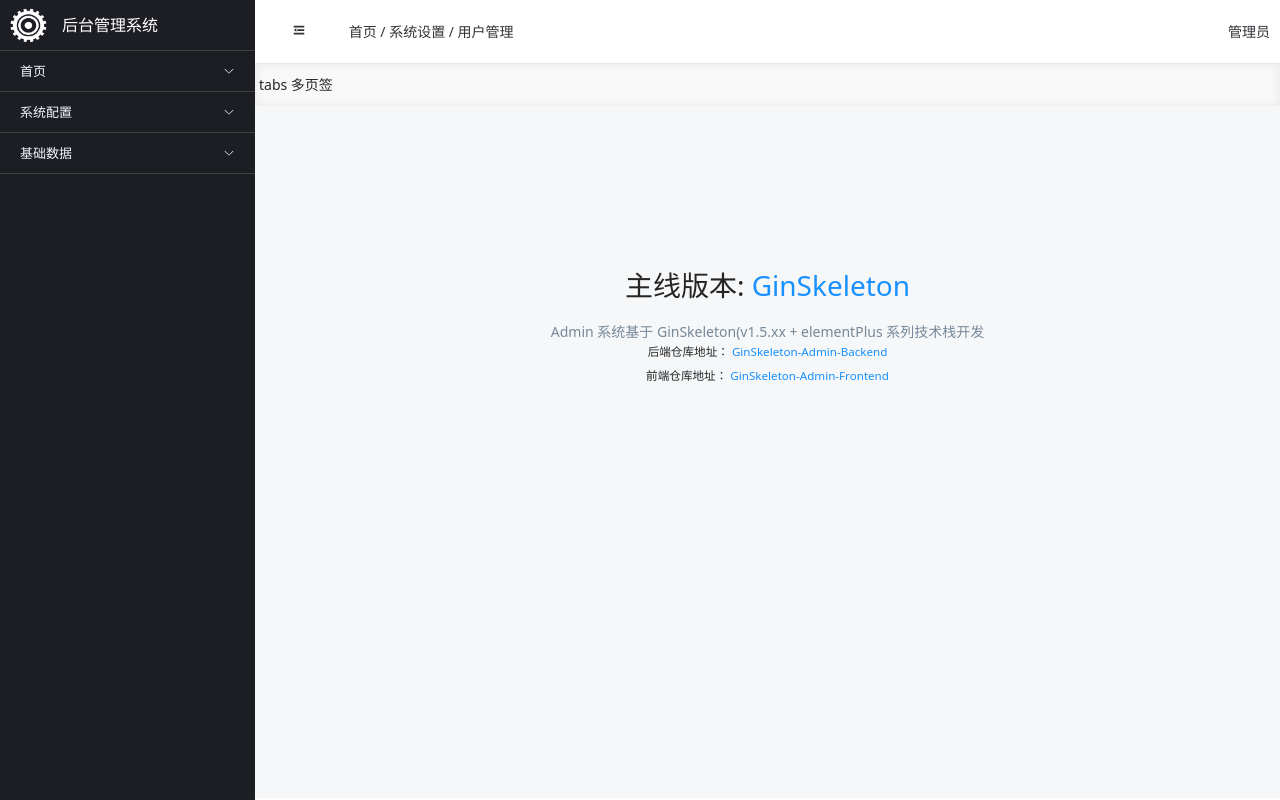
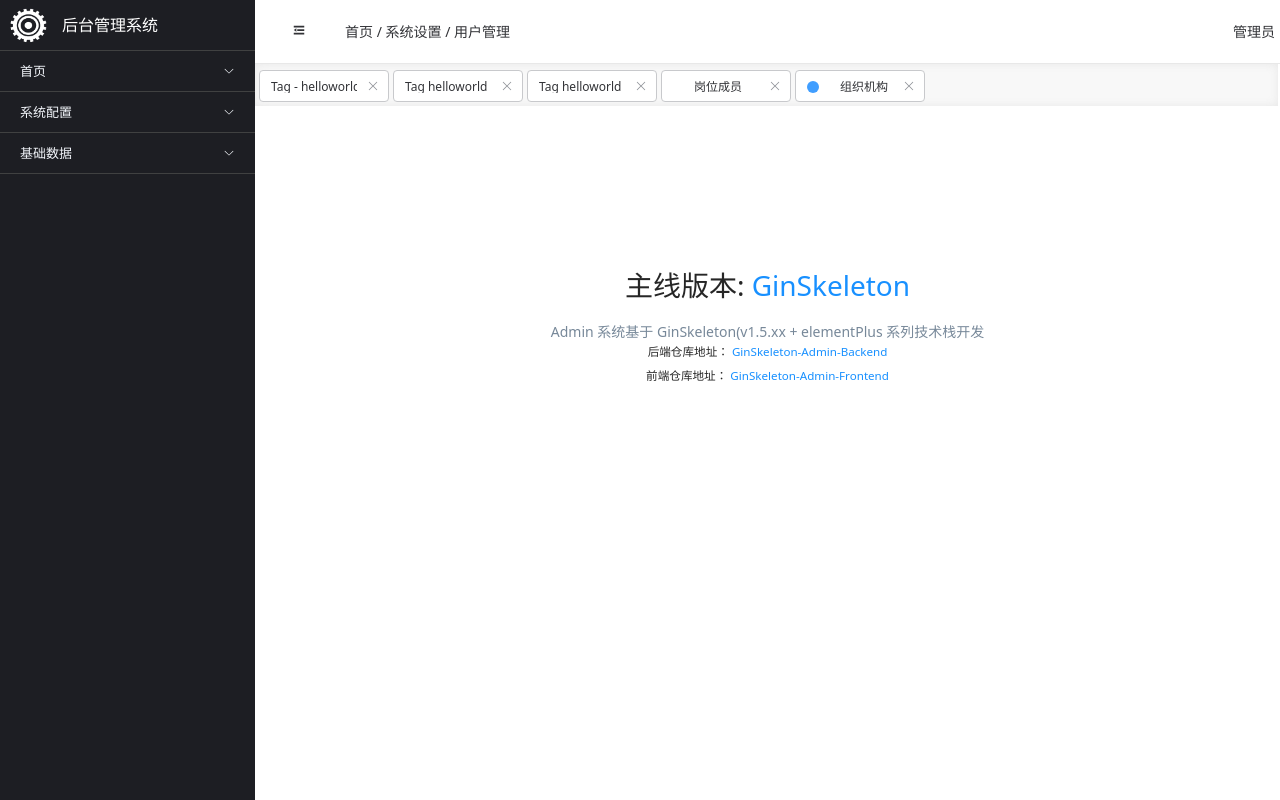
Before and after one commit to qifengzhang007/ginskeleton-admin2-frontend, a Vue app: page / in a window 1280 px wide. Built offline with nearby package versions, Linux system fonts and the light colour scheme; no server answers.

Commit message:
新增: tab 导航基本样式

```diff
--- a/src/components.d.ts
+++ b/src/components.d.ts
@@ -8,12 +8,12 @@
     Carouse: typeof import('./components/system-setting/login-form/carouse.vue')['default']
     Copy_right: typeof import('./components/system-setting/login-form/copy_right.vue')['default']
     ElAside: typeof import('element-plus/es')['ElAside']
-    ElButton: typeof import('element-plus/es')['ElButton']
     ElIcon: typeof import('element-plus/es')['ElIcon']
     ElMenu: typeof import('element-plus/es')['ElMenu']
     ElMenuItem: typeof import('element-plus/es')['ElMenuItem']
     ElMenuItemGroup: typeof import('element-plus/es')['ElMenuItemGroup']
     ElSubMenu: typeof import('element-plus/es')['ElSubMenu']
+    ElTag: typeof import('element-plus/es')['ElTag']
     Form: typeof import('./components/system-setting/login-form/form.vue')['default']
     Header_banner: typeof import('./components/system-setting/layout/header_banner.vue')['default']
     Left_menu: typeof import('./components/system-setting/layout/left_menu.vue')['default']
--- a/src/components/system-setting/layout/header_banner.vue
+++ b/src/components/system-setting/layout/header_banner.vue
@@ -1,13 +1,11 @@
 <template>
-  <div class="header">
-    <div class="left">
-   <span class="collaspe">
-      <el-icon ><fold/></el-icon>
-   </span>
+  <div class="header-banner">
+    <div class="header-banner-left">
+      <span class="collaspe">       <el-icon><fold/></el-icon>    </span>
+      <span class="menu-nav">首页 / 系统设置 / 用户管理</span>
+    </div>
 
-      首页 / 系统设置 / 用户管理
-    </div>
-    <div class="right">管理员</div>
+    <div class="header-banner-right">管理员</div>
 
   </div>
 
@@ -37,30 +35,34 @@
   margin-right: 6px;
 }
 
-.header {
+.header-banner {
   height: 64px;
   line-height: 64px;
   vertical-align: middle;
   border-bottom: #E8E8E8FF 1px solid;
 }
 
-.header > div {
+.header-banner > div {
   color: #323337;
 }
 
-.left {
+.header-banner-left {
   display: inline-block;
   float: left;
   width: 80%;
   padding-left: 4px;
 }
 
-.right {
+.menu-nav {
+  display: inline-block;
+}
+
+.header-banner-right {
   display: inline-block;
   float: right;
   width: 18%;
   text-align: right;
-  padding-right: 10px;
+  padding-right: 5px;
 }
 
 </style>
--- a/src/components/system-setting/layout/tabs.vue
+++ b/src/components/system-setting/layout/tabs.vue
@@ -1,25 +1,111 @@
 <template>
-  <div  class="tabs-style">
-    tabs  多页签
+  <div id="layout-tab">
+    <el-tag
+        v-for="item in items"
+        :key="item.label"
+        :type="item.type"
+        :class="{'mx-1':true,'tab-btn':true}"
+        size="large"
+        effect="plain"
+        :hit="false"
+        closable
+    >
+      <span class="circle" v-if="item.label==='组织机构'"> </span>
+      <span class="tab-title">  {{ item.label }}</span>
+    </el-tag>
+
   </div>
 
 </template>
 
 <script>
+import {ref} from 'vue'
+
 export default {
-  name: "Tabs"
+  name: "Tabs",
+  components: {},
+  setup() {
+
+    const items = [
+      {type: 'info', label: 'Tag - helloworld 1'},
+      {type: 'info', label: 'Tag helloworld 2'},
+      {type: 'info', label: 'Tag helloworld 3'},
+      {type: 'info', label: '岗位成员'},
+      {type: 'info', label: '组织机构'},
+    ]
+    let tabIndex = 2
+    const editableTabsValue = ref('2')
+    let editableTabs = ref([
+      {
+        title: 'Tab 1',
+        name: '1',
+        content: 'Tab 1 content',
+      },
+      {
+        title: 'Tab 2',
+        name: '2',
+        content: 'Tab 2 content',
+      },
+    ])
+
+
+    return {
+      items
+    }
+  }
 }
 </script>
 
 <style scoped>
-.tabs-style{
+#layout-tab {
   display: block;
   padding-left: 4px;
   height: 42px;
   line-height: 42px;
   vertical-align: middle;
-  box-shadow: 0 0  10px #e7e7e7 inset;
+  box-shadow: 0 0 10px #e7e7e7 inset;
   background-color: #f8f8f8;
+  width: calc(100% - 2px);
+  overflow: hidden;
+  z-index: 6;
 }
 
+.tab-btn {
+  width: 130px;
+  margin-right: 4px;
+  color: #323337
+}
+
+.tab-selected {
+  line-height: 32px;
+  height: 32px;
+  vertical-align: middle;
+}
+
+/*设置圆形*/
+.circle {
+  height: 12px;
+  width: 12px;
+  border-radius: 6px;
+  background-color: #409eff;
+  display: inline-block;
+  vertical-align: middle;
+}
+
+.tab-title {
+  display: inline-block;
+  width: 90px;
+  vertical-align: middle;
+  text-align: center;
+}
 </style>
+
+<style>
+span.el-tag {
+  cursor: default;
+}
+
+.el-tag__close:hover {
+  background-color: #409eff;
+}
+</style>
--- a/src/index.css
+++ b/src/index.css
@@ -4,6 +4,7 @@
     margin: 0;
     box-sizing: border-box;
     font-family: system-ui;
+    overflow: hidden;
 }
 
 .el-menu {
@@ -13,36 +14,40 @@
 .el-sub-menu {
     border-top: 1px solid #404141;
 }
+
 .el-sub-menu:last-child {
     border-bottom: 1px solid #404141;
 }
 
-.el-menu-item-group__title{
+.el-menu-item-group__title {
     height: 0 !important;
     display: none !important;
 }
 
 /*菜单组的样式*/
-.el-sub-menu__title{
+.el-sub-menu__title {
     font-size: 13px;
-    height: 40px  !important;
+    height: 40px !important;
     line-height: 40px !important;
     vertical-align: middle !important;
     color: #f3f6fb !important;
 }
+
 /*菜单item的样式*/
-.el-menu-item{
+.el-menu-item {
     font-size: 12px;
     height: 34px !important;
     line-height: 34px !important;
     vertical-align: middle !important;
     background-color: #292a2d;
 }
+
 .el-sub-menu [class^="el-icon-"] {
     vertical-align: -1px !important;
 }
+
 /*菜单选中样式*/
-li .is-active{
+li .is-active {
     background-color: #2d8cf0 !important;
     color: white;
 }
--- a/src/views/layout/main.vue
+++ b/src/views/layout/main.vue
@@ -87,7 +87,7 @@
   float: right;
   top: 0;
   display: inline-block;
-  width: calc(100vw - 255px);
+  width: calc(100% - 255px);
   min-height: 100vh;
 }
 
@@ -96,6 +96,6 @@
   padding: 4px 4px;
   overflow-y: auto;
   height: calc(100vh - 64px - 42px - 2px);
-  background-color: #f5f7f9;
+  background-color: white;
 }
 </style>
```
